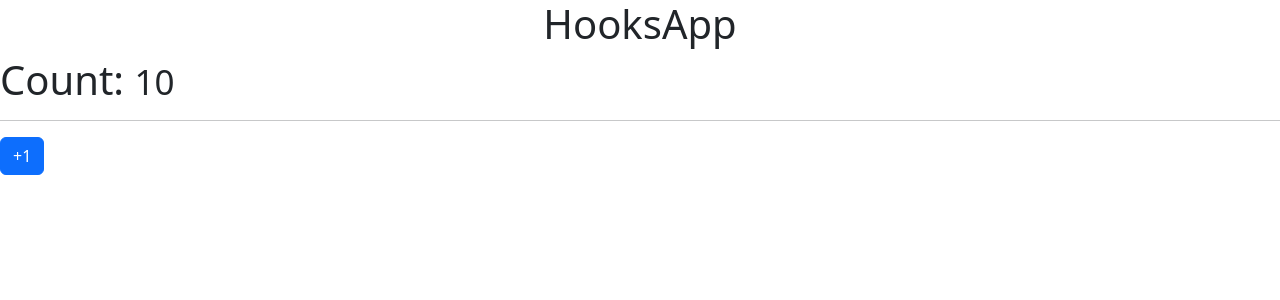
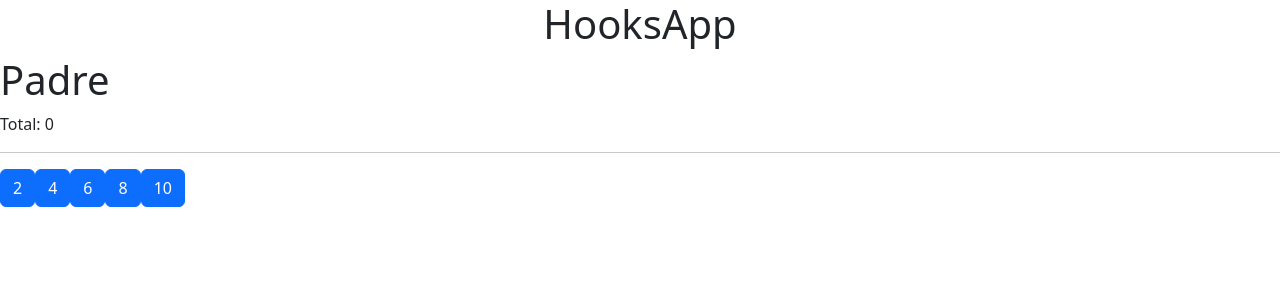
Before and after one commit to RunyShark/hooks-to-learn, a React (Vite) app: page / in a window 1280 px wide. Shown: the top 300 px of the page. Built offline with nearby package versions, Linux system fonts and the light colour scheme.

Commit message:
Memo+useCallBack

```diff
--- a/src/HooksApp.jsx
+++ b/src/HooksApp.jsx
@@ -9,6 +9,7 @@
   Memorize,
   MemoHook,
   UseCallBackHook,
+  Padre,
 } from "./components";
 export const HooksApp = () => {
   return (
@@ -24,8 +25,9 @@
       <Layout />
       <Memorize />
       <MemoHook />
+      <UseCallBackHook />
       */}
-      <UseCallBackHook />
+      <Padre />
     </>
   );
 };
--- /dev/null
+++ b/src/components/09-practica/Hijo.jsx
@@ -0,0 +1,14 @@
+import React from "react";
+
+export const Hijo = React.memo(({ numero, incrementar }) => {
+  console.log("  Me volví a generar :(  ");
+
+  return (
+    <button
+      className="btn btn-primary mr-3"
+      onClick={() => incrementar(numero)}
+    >
+      {numero}
+    </button>
+  );
+});
--- /dev/null
+++ b/src/components/09-practica/Padre.jsx
@@ -0,0 +1,25 @@
+import React, { useCallback } from "react";
+import { Hijo } from "./Hijo";
+import { useState } from "react";
+
+export const Padre = () => {
+  const numeros = [2, 4, 6, 8, 10];
+  const [valor, setValor] = useState(0);
+  const incrementar = useCallback((num) => {
+    setValor(valor + num);
+  }, []);
+
+  return (
+    <div>
+      <h1>Padre</h1>
+      <p> Total: {valor} </p>
+
+      <hr />
+
+      {numeros.map((n) => (
+        <Hijo key={n} numero={n} incrementar={incrementar} />
+      ))}
+      {/* <Hijo /> */}
+    </div>
+  );
+};
--- a/src/components/index.jsx
+++ b/src/components/index.jsx
@@ -10,3 +10,4 @@
 export * from "./07-useMemo/MemoHook";
 export * from "./helpers/heavyStuff";
 export * from "./08-useCallback/UseCallBackHook";
+export * from "./09-practica/Padre";
```
